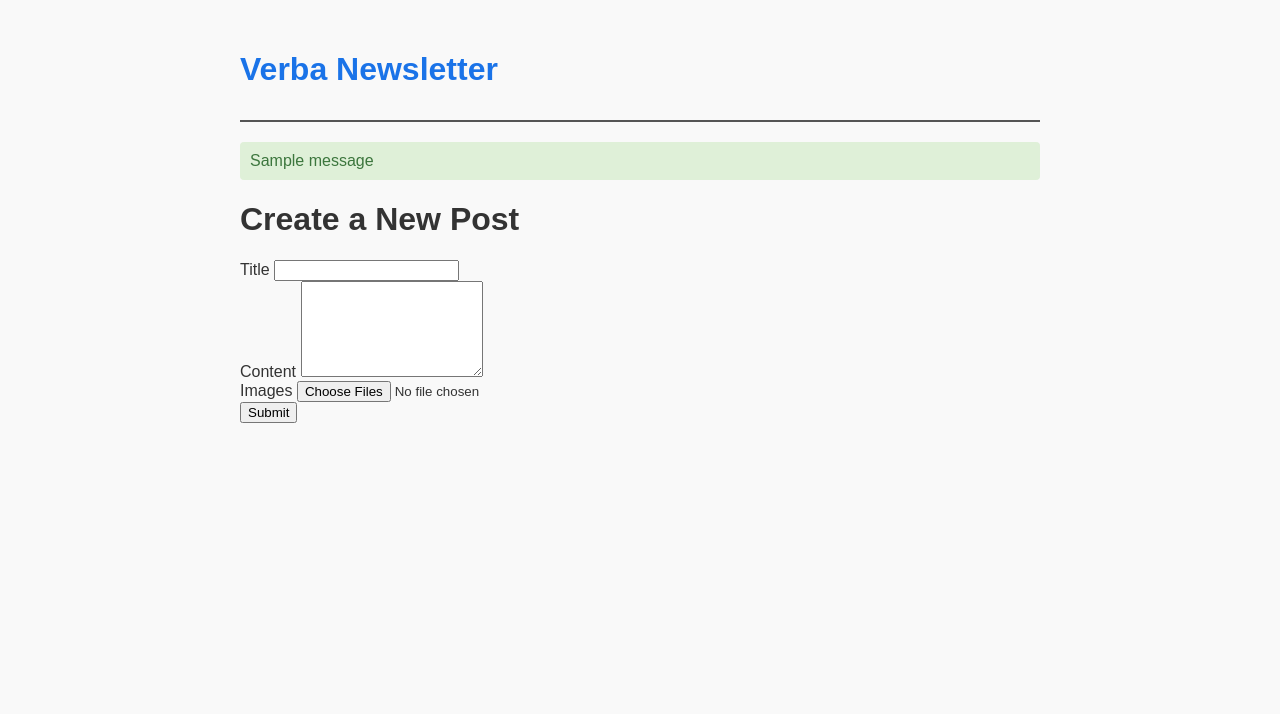
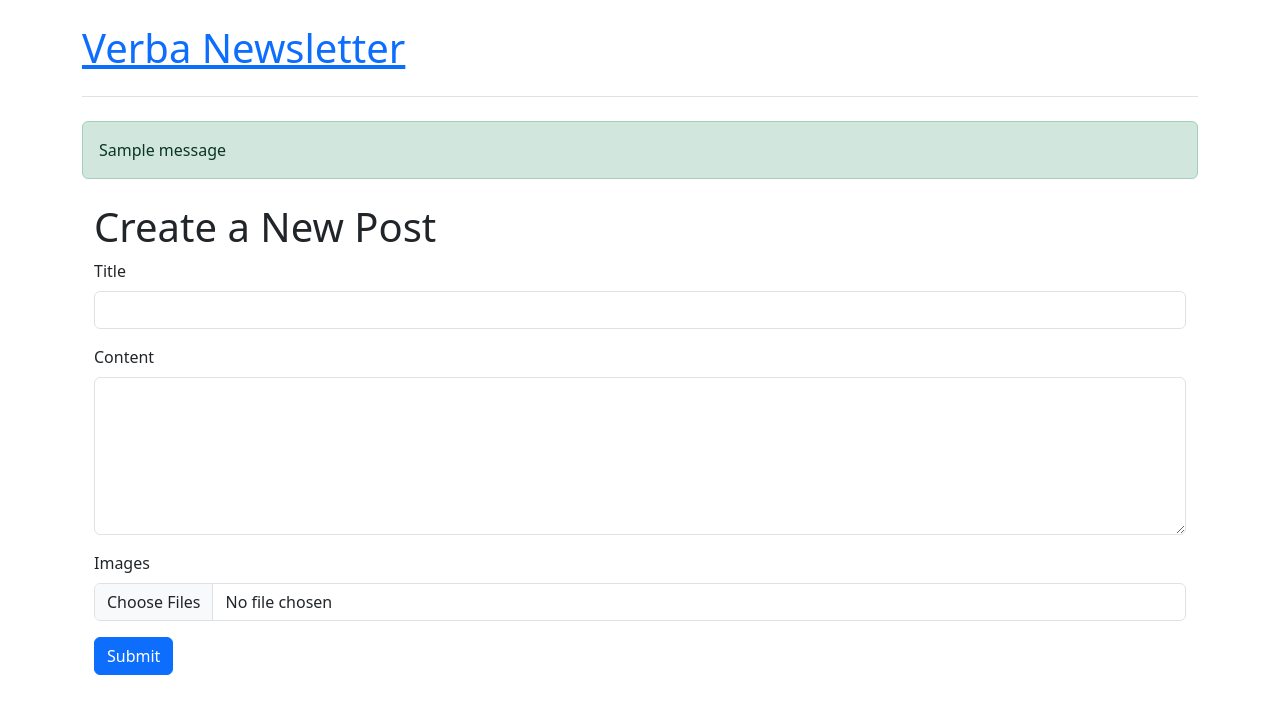
Before and after one commit to preahs/Postette, a Flask app: page /create in a window 1280 px wide. Shown: the top 714 px of the page. Run offline with Flask 3, Linux system fonts and the light colour scheme; tables that the repository leaves empty hold one stand-in row (values such as "Sample post"); one stand-in notice (Sample message) is shown.

Commit message:
Created separate styles.css and edited html files

```diff
--- a/app/templates/base.html
+++ b/app/templates/base.html
@@ -4,49 +4,24 @@
   <meta charset="UTF-8" />
   <meta name="viewport" content="width=device-width, initial-scale=1" />
   <title>Verba Newsletter</title>
-  <style>
-    body {
-      font-family: Arial, sans-serif;
-      max-width: 800px;
-      margin: 20px auto;
-      padding: 10px;
-      background-color: #f9f9f9;
-      color: #333;
-    }
-    header {
-      border-bottom: 2px solid #555;
-      margin-bottom: 20px;
-      padding-bottom: 10px;
-    }
-    a {
-      color: #1a73e8;
-      text-decoration: none;
-    }
-    a:hover {
-      text-decoration: underline;
-    }
-    .flash {
-      background: #dff0d8;
-      padding: 10px;
-      border-radius: 4px;
-      margin-bottom: 15px;
-      color: #3c763d;
-    }
-  </style>
+  <link href="https://cdn.jsdelivr.net/npm/bootstrap@5.3.3/dist/css/bootstrap.min.css" rel="stylesheet">
+  <link rel="stylesheet" href="{{ url_for('static', filename='styles.css') }}">
 </head>
 <body>
-  <header>
+  <div class="container mt-4">
+    <header class="mb-4 border-bottom pb-3">
       <h1><a href="{{ url_for('main.index') }}">Verba Newsletter</a></h1>
     </header>
 
     {% with messages = get_flashed_messages(with_categories=true) %}
       {% if messages %}
         {% for category, message in messages %}
-        <div class="flash">{{ message }}</div>
+          <div class="flash alert alert-success">{{ message }}</div>
         {% endfor %}
       {% endif %}
     {% endwith %}
 
     {% block content %}{% endblock %}
+  </div>
 </body>
 </html>
```
Also changed, not shown: app/templates/index.html (+6 -8 lines), app/templates/styles.css (added, +20 -0 lines), instance/newsletter.db, static/uploads/b.jpeg (added), static/uploads/configurepihole.png (added), static/uploads/kagrenak.jpg (added). Lines whose indentation alone changed are shown as unchanged.
